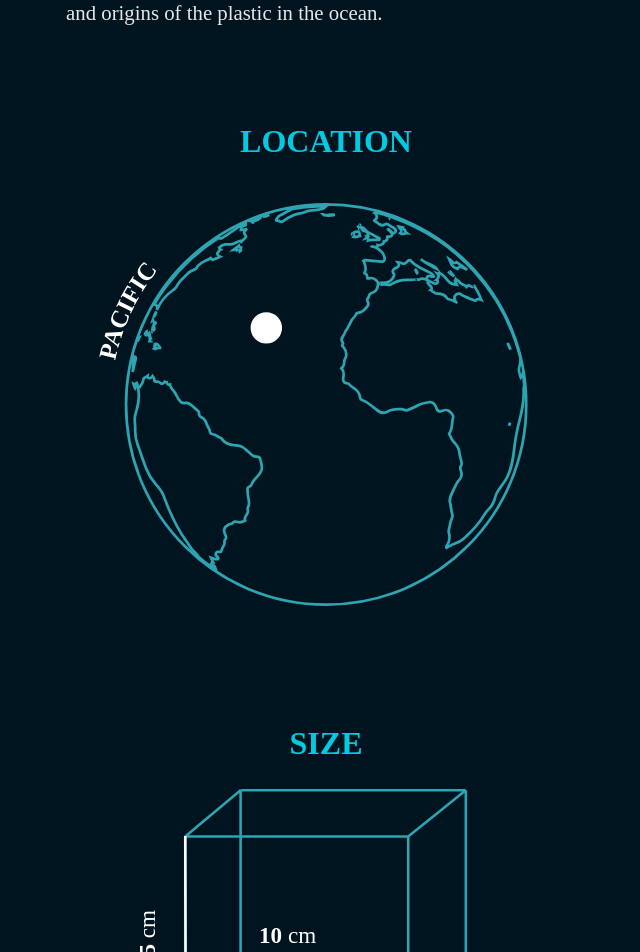
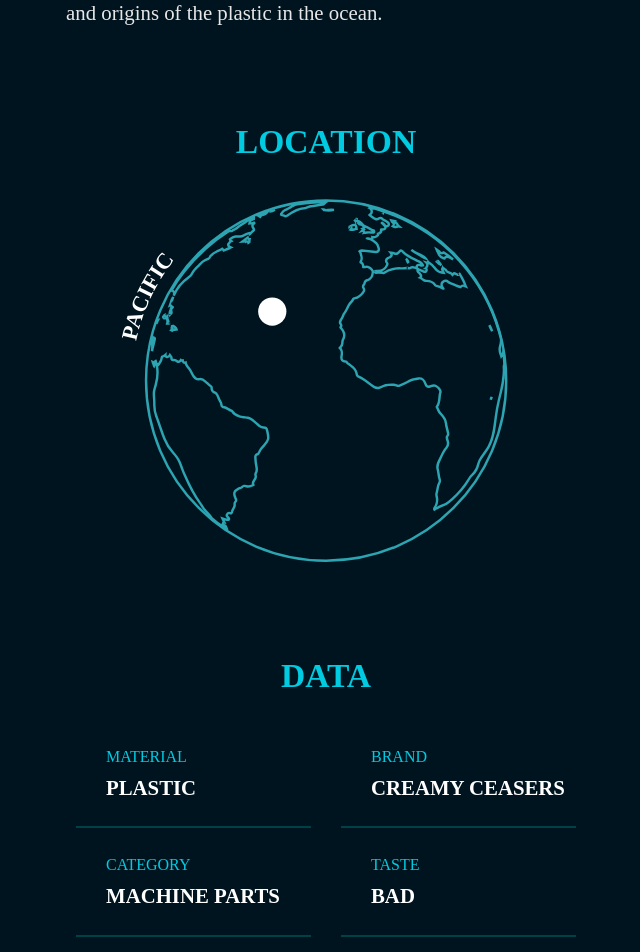
Before and after one commit to teunism/teunis-site, a React app: page /bike-pedal in a window 1280 px wide. Shown: the part 940-1892 px from the top of the page, without its empty margins (624-1264 px from the left). Built offline with nearby package versions, Linux system fonts and the light colour scheme; a web font is replaced by a local one.

Commit message:
Add new data table design

```diff
--- a/src/components/Atoms/ItemLocation/ItemLocation.scss
+++ b/src/components/Atoms/ItemLocation/ItemLocation.scss
@@ -6,7 +6,7 @@
 }
 .item-location__figure {
     width: 100%;
-    max-width: 500px;
+    max-width: 450px;
 }
 .item-location__text {
     @include heading-tiny;
--- a/src/components/Atoms/ItemOptionalData/ItemOptionalData.jsx
+++ b/src/components/Atoms/ItemOptionalData/ItemOptionalData.jsx
@@ -3,11 +3,14 @@ import React from "react";
 import "./ItemOptionalData.scss";
 
 const ItemOptionalData = ({ optionalData }) => {
+    console.log(optionalData);
     return (
         <>
-            <h3 className="item-optional-data__title">{optionalData.title}</h3>
+            <h3 className="item-optional-data__title">Data</h3>
             <dl className="item-optional-data__table">
-                {optionalData.properties.map((property) => (
+                {optionalData.map((data) => (
+                    <div className="item-optional-data__data-row">
+                        {data.properties.map((property) => (
                             <div className="item-optional-data__data-pair">
                                 <dd className="item-optional-data__data-title">
                                     {property.title}
@@ -17,6 +20,8 @@ const ItemOptionalData = ({ optionalData }) => {
                                 </dt>
                             </div>
                         ))}
+                    </div>
+                ))}
             </dl>
         </>
     );
--- a/src/components/Atoms/ItemOptionalData/ItemOptionalData.scss
+++ b/src/components/Atoms/ItemOptionalData/ItemOptionalData.scss
@@ -6,20 +6,25 @@
 }
 
 .item-optional-data__table {
+    display: grid;
+    grid-template-columns: 1fr 1fr;
+    gap: gap(4);
     width: 100%;
+    max-width: 500px;
+    text-align: left;
 }
 
-.item-optional-data__data-pair:first-of-type {
-    padding-bottom: 15px;
+.item-optional-data__data-pair {
+    padding: gap(4) 0 gap(4) gap(4);
     border-bottom: 2px solid $blue-dark;
 }
-.item-optional-data__data-pair:last-of-type {
-    padding-top: 15px;
-}
+// .item-optional-data__data-pair:last-of-type {
+//     padding-top: 15px;
+// }
 
 .item-optional-data__data-title {
     @include heading-tiny;
-    margin-bottom: gap(2);
+    margin-bottom: 15px;
 }
 .item-optional-data__data-value {
     @include data-value-text;
--- a/src/components/Molecules/ItemInfo/ItemInfo.jsx
+++ b/src/components/Molecules/ItemInfo/ItemInfo.jsx
@@ -15,14 +15,12 @@ const ItemInfo = ({ itemData }) => {
                 </div>
 
                 <div className="item-info__category">
+                    <ItemOptionalData optionalData={itemData.data.optional} />
+                </div>
+
+                <div className="item-info__category">
                     <ItemSizeWeight itemSizes={itemData.data.sizes} />
                 </div>
-
-                {itemData.data.optional.map((data) => (
-                    <div className="item-info__category">
-                        <ItemOptionalData optionalData={data} />
-                    </div>
-                ))}
             </div>
         </section>
     );
--- a/src/components/Molecules/ItemInfo/ItemInfo.scss
+++ b/src/components/Molecules/ItemInfo/ItemInfo.scss
@@ -5,7 +5,7 @@
     margin-bottom: gap(7);
 
     @include bp-min(small) {
-        margin-bottom: gap(9);
+        margin-bottom: gap(7);
     }
 }
 .item-info__title {
@@ -24,7 +24,12 @@
     display: flex;
     flex-direction: column;
     align-items: center;
-    margin-bottom: gap(6);
+    margin-bottom: gap(5);
     width: 100%;
-    text-align: center;
 }
+.item-info__category:nth-of-type(2) {
+    margin-bottom: gap(7);
+}
+.item-info__category:last-of-type {
+    margin-bottom: gap(1);
+}
--- a/src/data/itemsData.js
+++ b/src/data/itemsData.js
@@ -62,6 +62,10 @@ export const itemsData = [
                             title: "Category",
                             value: "Devices",
                         },
+                        {
+                            title: "Weight (grams)",
+                            value: "3145",
+                        },
                     ],
                 },
                 {
@@ -74,6 +78,10 @@ export const itemsData = [
                         {
                             title: "Production date",
                             value: "Early 2000's",
+                        },
+                        {
+                            title: "Time in water",
+                            value: "~15 years",
                         },
                     ],
                 },
--- a/src/styles/base/fonts.scss
+++ b/src/styles/base/fonts.scss
@@ -43,16 +43,16 @@
 }
 
 @mixin heading-small {
-    font-weight: 600;
-    font-size: 1.7rem;
+    font-weight: 800;
+    font-size: 1.8rem;
     color: $blue;
     line-height: 0.85;
     text-transform: uppercase;
     @include bp-min(medium) {
-        font-size: 1.9rem;
+        font-size: 2rem;
     }
     @include bp-min(large) {
-        font-size: 2rem;
+        font-size: 2.1rem;
     }
 }
 
@@ -63,10 +63,10 @@
     line-height: 0.85;
     text-transform: uppercase;
     @include bp-min(medium) {
-        font-size: 1.1rem;
+        font-size: 1rem;
     }
     @include bp-min(large) {
-        font-size: 1.1rem;
+        font-size: 1rem;
     }
 }
 
```
Lines whose indentation alone changed are shown as unchanged.
